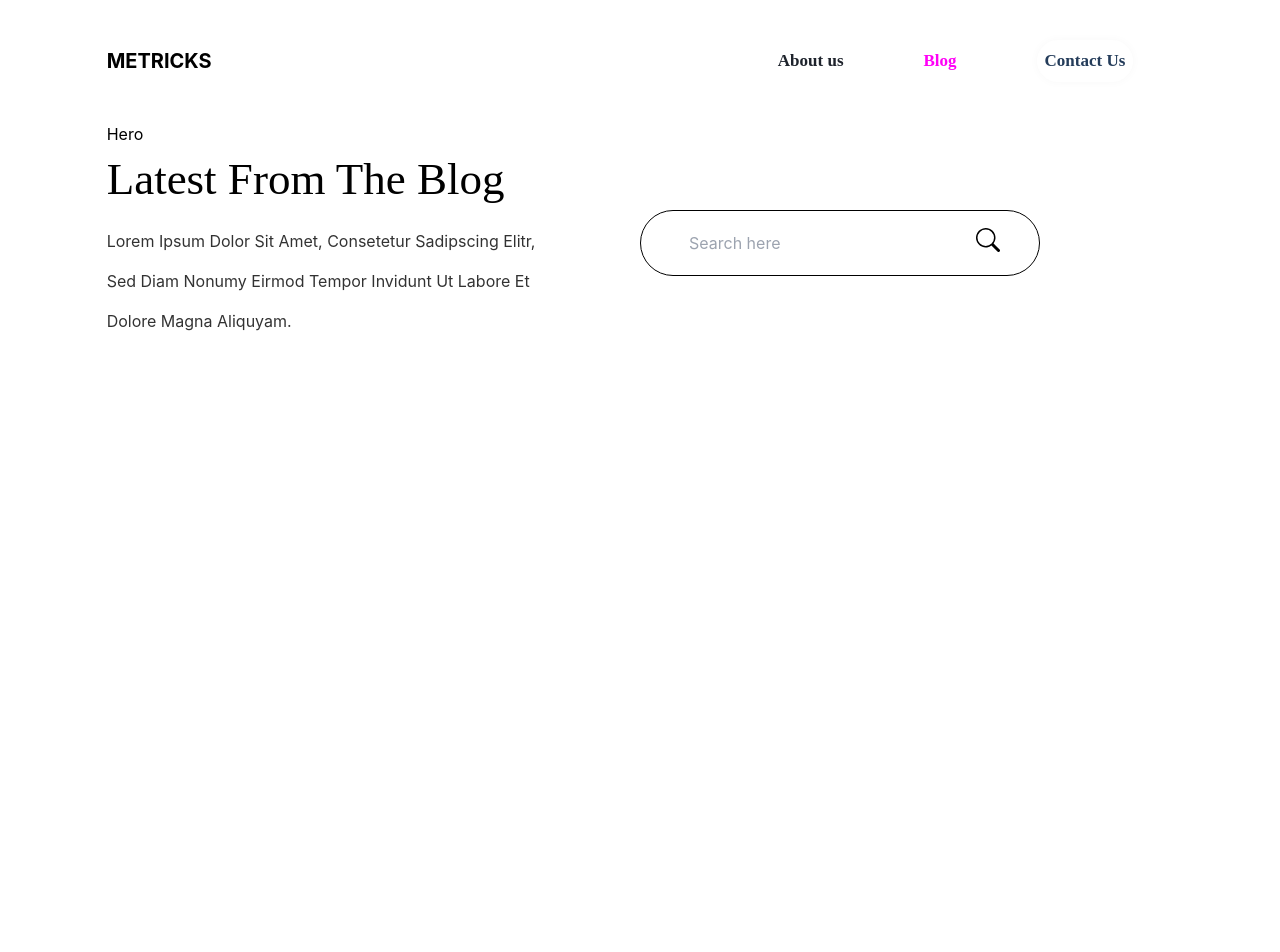
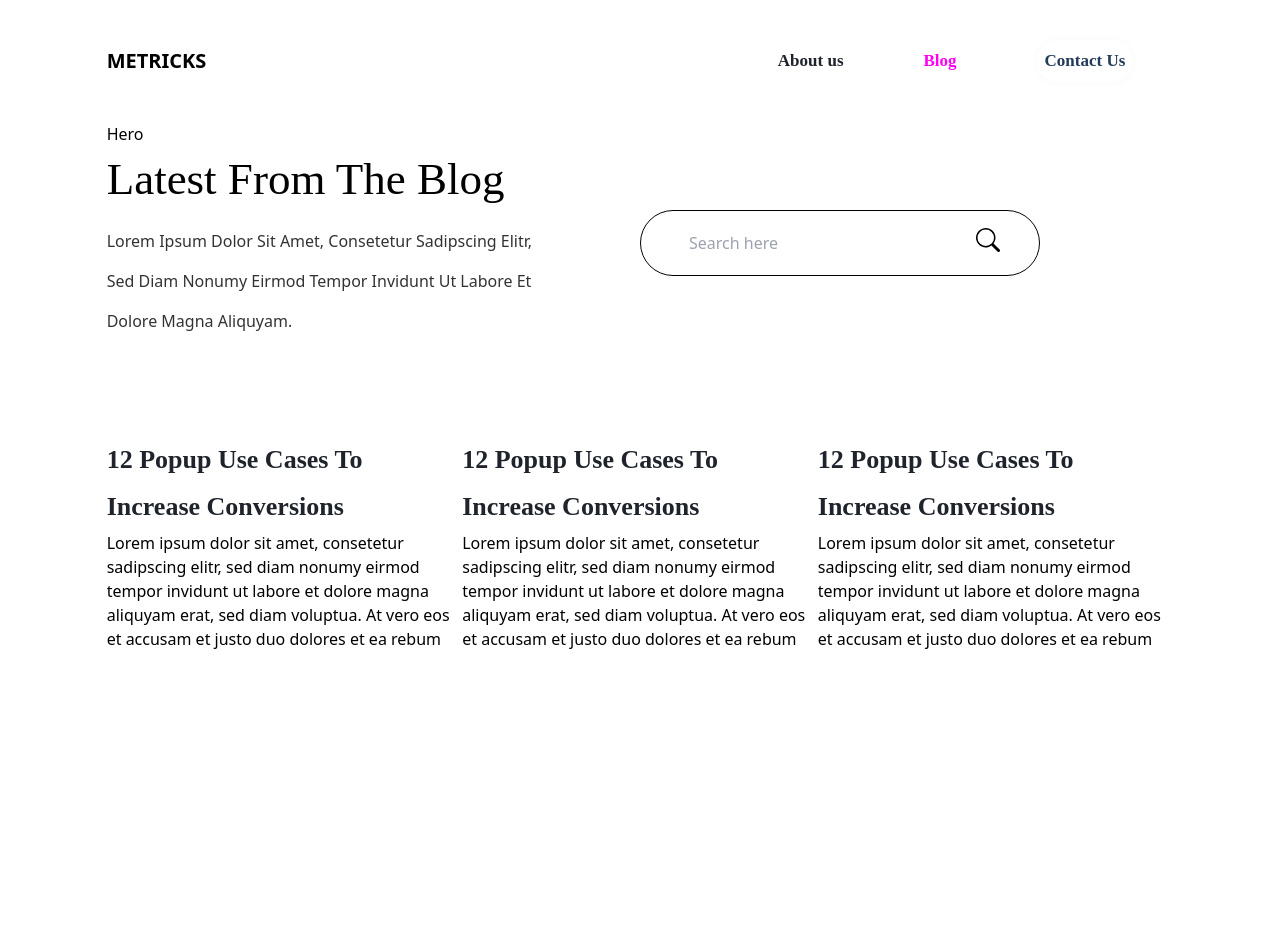
Before and after one commit to Ayomikuolatunji/paddle-frontend-assessment, a Next.js app: page /blog in a window 1280 px wide. Shown: the top 952 px of the page. Before the commit the page ends 800 px from the top, so only its background shows below. Built offline with nearby package versions, Linux system fonts and the light colour scheme.

Commit message:
blog page

```diff
--- a/layouts/blog/BlogPost.tsx
+++ b/layouts/blog/BlogPost.tsx
@@ -5,11 +5,17 @@ const BlogPost:React.FC=()=>{
 
 
   return (
-    <div className='grid sm:grid-cols-3 grid-cols-1'>
+    <div className='grid sm:grid-cols-3 grid-cols-1 mt-24'>
         {
             blogItems.map((blog,index)=>{
-                return <div key={index} className="shadow-[blog-post-shadow]">
-
+                return <div key={index} className="shadow-blog-post-shadow h-[756px]">
+                      <h1 className="text-[#1E232C] font-[600]
+                      text-[26px] leading-[1.8] capitalize opacity-[1] font-[Poppins]">
+                          {blog.title}
+                      </h1>
+                      <p className="p">
+                          {blog.post}
+                      </p>
                 </div>
             })
         }
--- a/styles/globals.css
+++ b/styles/globals.css
@@ -8,10 +8,9 @@ html,
 body {
   padding: 0;
   margin: 0;
-  font-family: -apple-system, BlinkMacSystemFont, Segoe UI, Roboto, Oxygen,
-    Ubuntu, Cantarell, Fira Sans, Droid Sans, Helvetica Neue, sans-serif;
 }
 
 * {
   box-sizing: border-box;
+
 }
```
